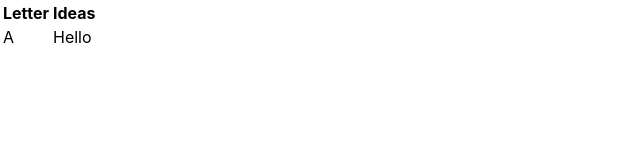
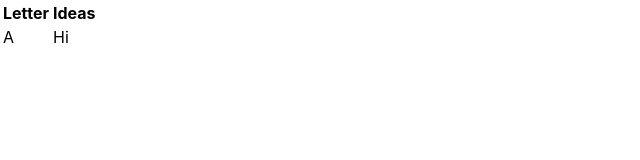
Before and after one commit to PatriciaHeimfarth/alpha-order, a React (Create React App) app in the folder frontend/: page / in a window 1280 px wide. Shown: the top 160 px of the page, without its empty margins (0-640 px from the left). Built offline with nearby package versions, Linux system fonts and the light colour scheme.

Commit message:
using props

```diff
--- a/frontend/src/App.js
+++ b/frontend/src/App.js
@@ -9,7 +9,7 @@ function App() {
           <th>Letter</th>
           <th>Ideas</th>
         </tr>
-      <AlphaTableRow></AlphaTableRow>
+        <AlphaTableRow letter="A" value="Hi"></AlphaTableRow>
       </table>
     </div>
   );
--- a/frontend/src/components/AlphaTableRow.js
+++ b/frontend/src/components/AlphaTableRow.js
@@ -1,8 +1,8 @@
-function AlphaTableRow() {
+function AlphaTableRow(props) {
     return (
         <tr>
-            <td>A</td>
-            <td>Hello</td>
+            <td>{props.letter}</td>
+            <td>{props.value}</td>
         </tr>
     );
 }
```
